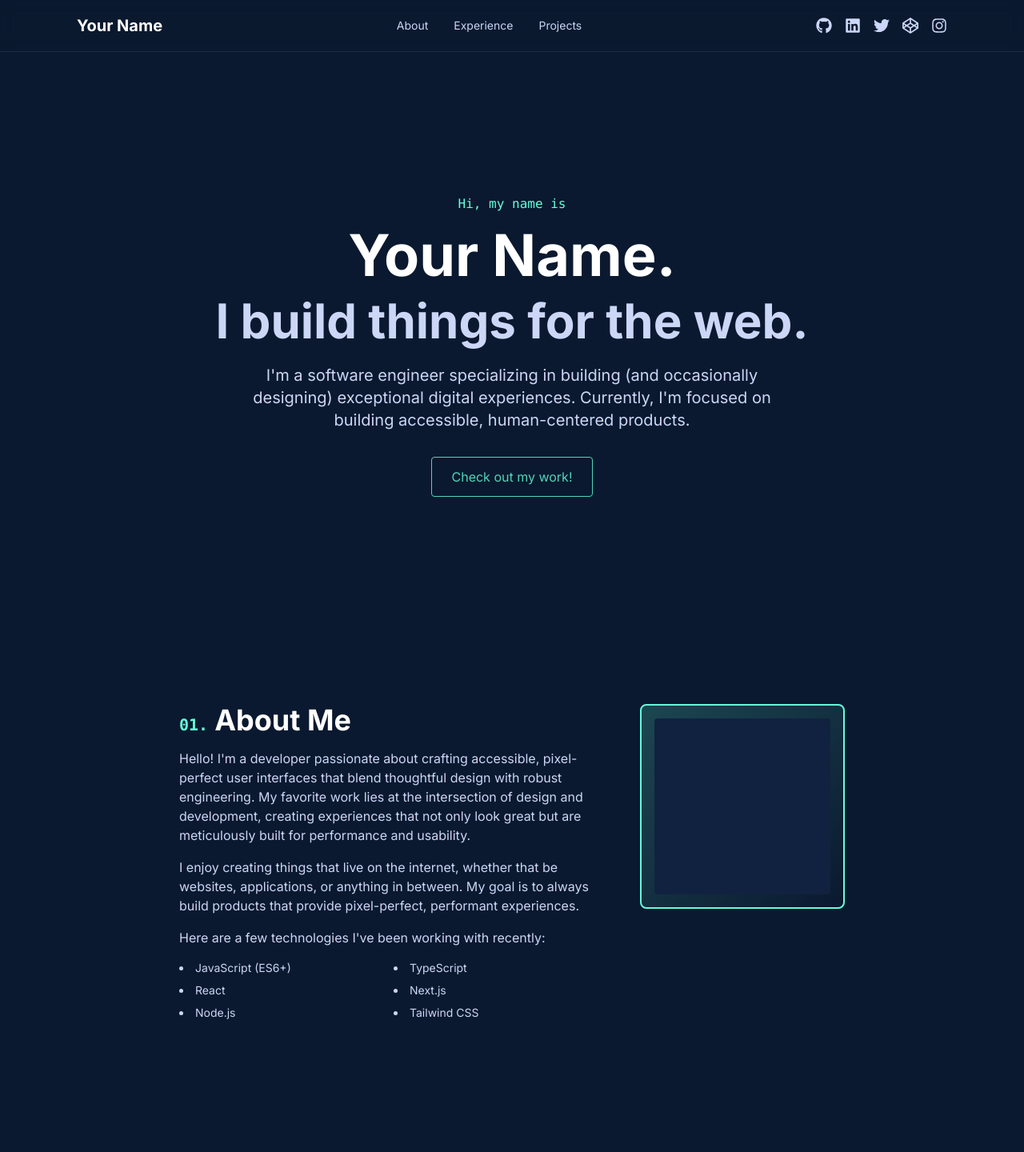
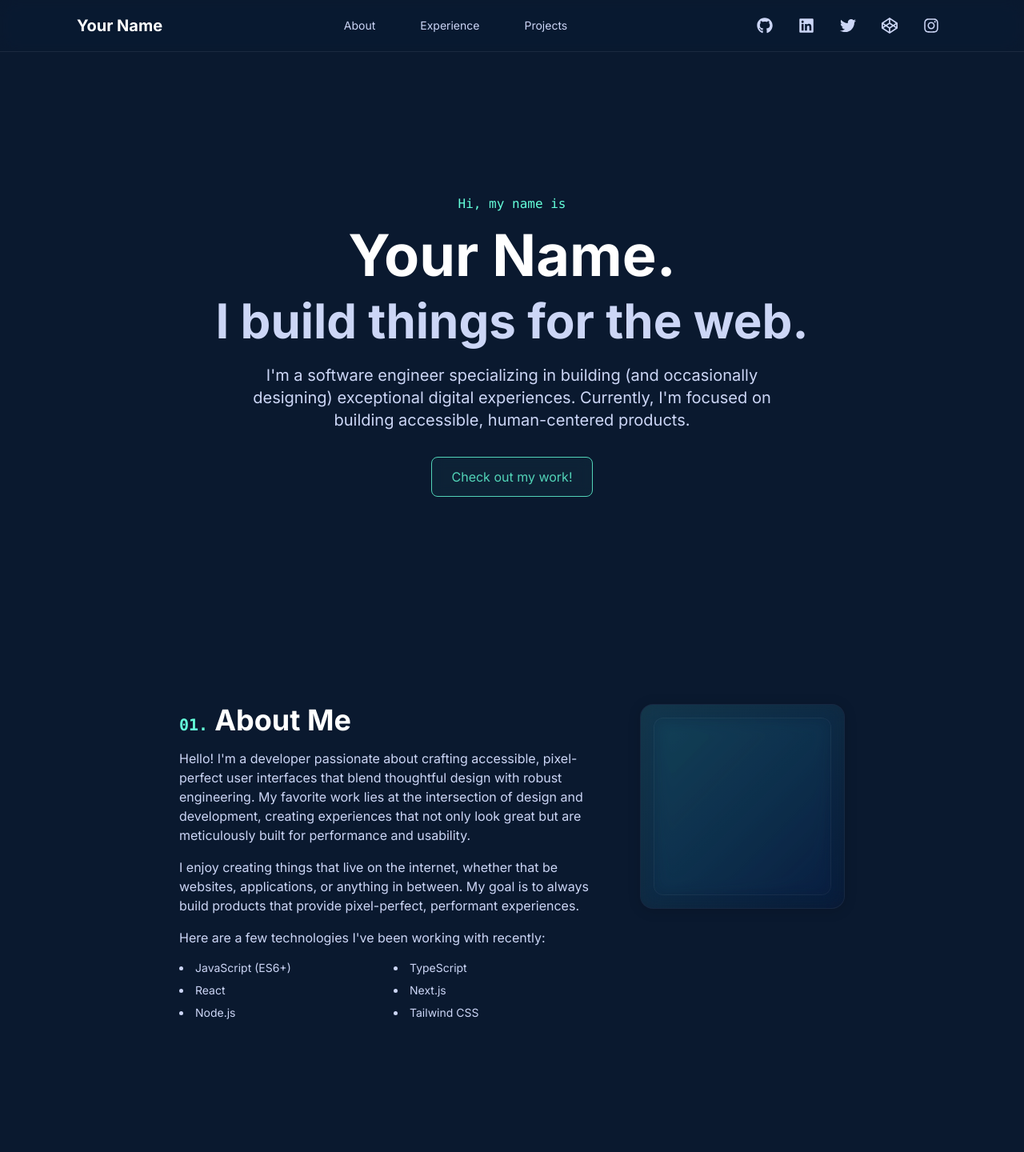
Before and after one commit to dev-mohammadrezaahmadi/-, a Next.js app: page / in a window 1280 px wide. Shown: the top 1440 px of the page at 80% size. Built offline with nearby package versions, Linux system fonts and the light colour scheme.

Commit message:
feat: improve styles

```diff
--- a/components/Navbar.tsx
+++ b/components/Navbar.tsx
@@ -35,11 +35,11 @@ const Navbar = () => {
   };
 
   return (
-    <nav className="fixed top-0 left-0 right-0 z-50 bg-navy/80 backdrop-blur-sm border-b border-slate-light/10">
+    <nav className="fixed top-0 left-0 right-0 z-50 liquid-glass-nav">
       <div className="max-w-6xl mx-auto px-4 sm:px-6 lg:px-8">
         <div className="flex justify-between items-center h-16">
           <div className="flex items-center">
-            <Link href="/" className="text-xl font-bold text-white hover:text-green-dark transition-colors">
+            <Link href="/" className="text-xl font-bold text-white hover:text-green-dark transition-colors relative z-10">
               Your Name
             </Link>
           </div>
@@ -50,7 +50,7 @@ const Navbar = () => {
                 key={item.name}
                 href={item.href}
                 onClick={(e) => handleNavClick(e, item.href)}
-                className="text-sm text-slate-light hover:text-green-dark transition-colors"
+                className="text-sm text-slate-light hover:text-green-dark transition-colors relative z-10 px-3 py-1.5 rounded-xl hover:bg-white/5"
               >
                 {item.name}
               </a>
@@ -58,7 +58,7 @@ const Navbar = () => {
           </div>
 
           <div className="flex items-center space-x-4">
-            <div className="hidden sm:flex items-center space-x-4">
+            <div className="hidden sm:flex items-center space-x-3">
               {socialLinks.map((social) => {
                 const Icon = social.icon;
                 return (
@@ -67,7 +67,7 @@ const Navbar = () => {
                     href={social.href}
                     target="_blank"
                     rel="noopener noreferrer"
-                    className="text-slate-light hover:text-green-dark transition-colors"
+                    className="text-slate-light hover:text-green-dark transition-all relative z-10 w-10 h-10 flex items-center justify-center rounded-xl hover:bg-white/5"
                     aria-label={social.name}
                   >
                     <Icon className="w-5 h-5" />
--- a/components/sections/About.tsx
+++ b/components/sections/About.tsx
@@ -20,7 +20,7 @@ const About = () => {
               performant experiences.
             </p>
             <p>Here are a few technologies I've been working with recently:</p>
-            <ul className="grid grid-cols-2 gap-2 list-disc list-inside text-sm">
+            <ul className="grid grid-cols-2 gap-2 list-disc list-inside text-sm mt-4">
               <li>JavaScript (ES6+)</li>
               <li>TypeScript</li>
               <li>React</li>
@@ -31,9 +31,9 @@ const About = () => {
           </div>
         </div>
         <div className="hidden md:block flex-shrink-0">
-          <div className="w-64 h-64 rounded-lg border-2 border-green dark:border-green-dark relative overflow-hidden">
-            <div className="absolute inset-0 bg-gradient-to-br from-green/20 to-transparent"></div>
-            <div className="absolute inset-4 bg-navy-light dark:bg-slate-dark rounded"></div>
+          <div className="w-64 h-64 rounded-2xl liquid-glass-card relative overflow-hidden">
+            <div className="absolute inset-0 bg-gradient-to-br from-green-dark/15 via-green-dark/8 to-transparent"></div>
+            <div className="absolute inset-4 liquid-glass-soft rounded-xl"></div>
           </div>
         </div>
       </div>
--- a/components/sections/Hero.tsx
+++ b/components/sections/Hero.tsx
@@ -1,7 +1,7 @@
 const Hero = () => {
   return (
-    <section className="min-h-screen flex items-center justify-center px-4 sm:px-6 lg:px-8 pt-16">
-      <div className="max-w-4xl mx-auto text-center animate-fade-in">
+    <section className="min-h-screen flex items-center justify-center px-4 sm:px-6 lg:px-8 pt-16 relative">
+      <div className="max-w-4xl mx-auto text-center animate-fade-in relative z-10">
         <p className="text-green dark:text-green-dark text-sm sm:text-base font-mono mb-4">
           Hi, my name is
         </p>
--- a/components/sections/Projects.tsx
+++ b/components/sections/Projects.tsx
@@ -55,14 +55,14 @@ const Projects = () => {
         {projects.map((project, index) => (
           <div
             key={index}
-            className="group relative bg-white dark:bg-navy-light rounded-lg p-6 border border-slate-dark/10 dark:border-slate-light/10 hover:border-green dark:hover:border-green-dark transition-all duration-300"
+            className="group relative liquid-glass-card rounded-xl p-6"
           >
             <div className="flex justify-between items-start mb-4">
               <div>
-                <h3 className="text-xl font-semibold text-navy-dark dark:text-white mb-2">
+                <h3 className="text-xl font-semibold text-white mb-2">
                   {project.title}
                 </h3>
-                <p className="text-slate-dark dark:text-slate-light text-sm mb-4">
+                <p className="text-slate-light text-sm mb-4">
                   {project.description}
                 </p>
               </div>
--- a/styles/globals.css
+++ b/styles/globals.css
@@ -23,6 +23,27 @@
   to { transform: translateY(0); opacity: 1; }
 }
 
+@keyframes float {
+  0%, 100% { transform: translateY(0px) rotate(0deg); }
+  50% { transform: translateY(-10px) rotate(2deg); }
+}
+
+@keyframes shimmer {
+  0% { background-position: -1000px 0; }
+  100% { background-position: 1000px 0; }
+}
+
+@keyframes liquidGlow {
+  0%, 100% {
+    box-shadow: 0 8px 32px rgba(82, 212, 184, 0.1),
+                inset 0 1px 0 rgba(255, 255, 255, 0.1);
+  }
+  50% {
+    box-shadow: 0 12px 48px rgba(82, 212, 184, 0.15),
+                inset 0 1px 0 rgba(255, 255, 255, 0.15);
+  }
+}
+
 @layer base {
   html {
     scroll-behavior: smooth;
@@ -42,6 +63,8 @@
 @layer components {
   .section-container {
     @apply max-w-4xl mx-auto px-4 sm:px-6 lg:px-8 py-20;
+    position: relative;
+    z-index: 1;
   }
 
   .section-title {
@@ -63,22 +86,63 @@
     color: var(--color-green);
   }
 
+  /* Subtle Liquid Glass Effects */
+  .liquid-glass-nav {
+    background: rgba(10, 25, 47, 0.8);
+    -webkit-backdrop-filter: blur(12px) saturate(150%);
+    backdrop-filter: blur(12px) saturate(150%);
+    border-bottom: 1px solid rgba(255, 255, 255, 0.08);
+  }
+
+  .liquid-glass-card {
+    background: rgba(17, 34, 64, 0.25);
+    -webkit-backdrop-filter: blur(12px) saturate(150%);
+    backdrop-filter: blur(12px) saturate(150%);
+    border: 1px solid rgba(255, 255, 255, 0.06);
+    box-shadow: 0 2px 16px rgba(0, 0, 0, 0.15);
+    transition: all 0.2s;
+  }
+
+  .liquid-glass-card:hover {
+    border-color: rgba(82, 212, 184, 0.15);
+    box-shadow: 0 4px 24px rgba(0, 0, 0, 0.2);
+  }
+
+  .liquid-glass-soft {
+    background: rgba(17, 34, 64, 0.2);
+    -webkit-backdrop-filter: blur(10px) saturate(140%);
+    backdrop-filter: blur(10px) saturate(140%);
+    border: 1px solid rgba(255, 255, 255, 0.05);
+  }
+
   .btn {
-    @apply px-6 py-3 rounded border transition-all duration-200;
+    @apply px-6 py-3 rounded-lg border transition-all duration-200;
     border-color: var(--color-green-dark);
     color: var(--color-green-dark);
+    background: rgba(82, 212, 184, 0.05);
+    -webkit-backdrop-filter: blur(8px);
+    backdrop-filter: blur(8px);
   }
 
   .btn:hover {
-    background-color: rgba(82, 212, 184, 0.1);
+    background: rgba(82, 212, 184, 0.1);
+    transform: translateY(-1px);
   }
 
   .animate-fade-in {
-    animation: fadeIn 0.5s ease-in-out;
+    animation: fadeIn 0.6s cubic-bezier(0.4, 0, 0.2, 1);
   }
 
   .animate-slide-up {
-    animation: slideUp 0.5s ease-out;
+    animation: slideUp 0.6s cubic-bezier(0.4, 0, 0.2, 1);
+  }
+
+  .animate-float {
+    animation: float 6s ease-in-out infinite;
+  }
+
+  .animate-liquid-glow {
+    animation: liquidGlow 4s ease-in-out infinite;
   }
 }
 
```
